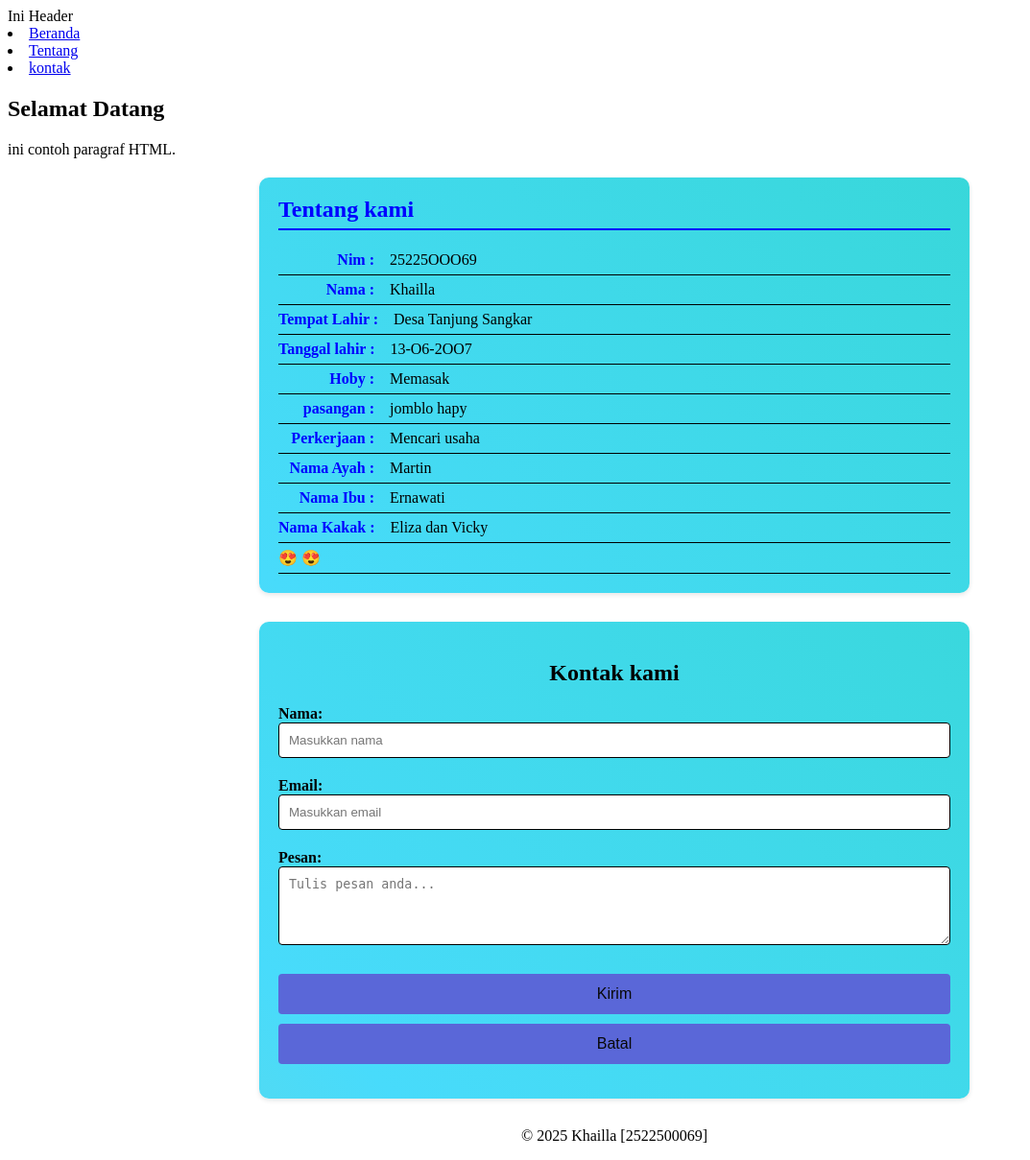
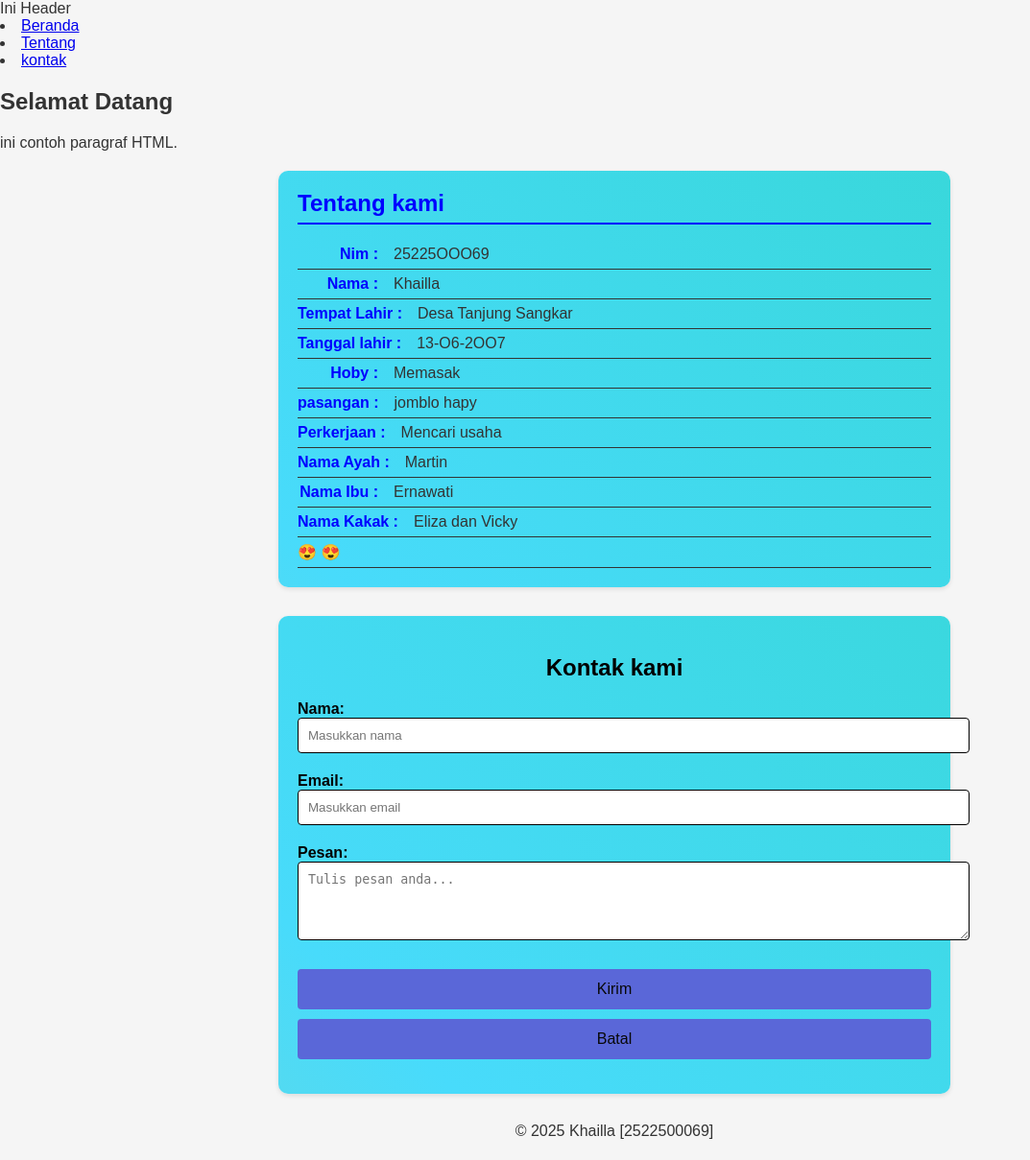
Before and after one commit to 2522500069/2522500069-GBD1J-25260, a PHP site: page /pertemuan-04/index.html in a window 1280 px wide. Shown: the whole page at 96% size, without its empty margins (0-1073 px from the left). After the commit the page ends 1187 px from the top, so only its background shows below. Run offline with PHP 8.4, Linux system fonts and the light colour scheme.

Commit message:
aturan css untuk body dan global reset

```diff
--- a/pertemuan-04/index.html
+++ b/pertemuan-04/index.html
@@ -4,6 +4,7 @@
     <meta charset="UTF-8">
     <meta name="viewport" content="width=, initial-scale=1.0">
     <title>Document</title>
+    <link rel="stylesheet" href="style.css">
      <style>
       #about {
 
--- a/pertemuan-04/style.css
+++ b/pertemuan-04/style.css
@@ -1,9 +1,11 @@
-#about,
-#contact {
- background-color:  #ffffff;
- border-radius: 10px;
- padding: 20px;
- max-width: 700px;
- margin: 20px auto;
- box-shadow: 0 2px 5px  rgb(0,0,0,0.1);
+* {
+    box-sizing: border-box;
 }
+
+body {
+    margin: 0;
+    font-family: Arial, Helvetica, sans-serif;
+    background:  #f5f5f5;
+    color:  #333;
+    line-height: 1,5;
+}
```
Also changed, not shown: pertemuan-04/README.md.
